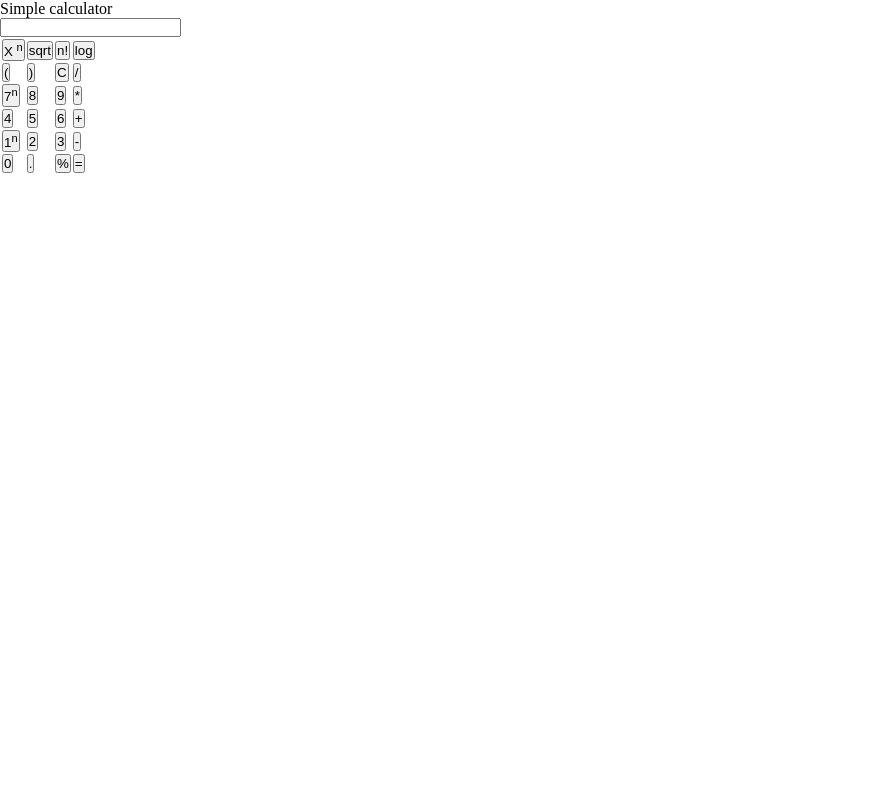
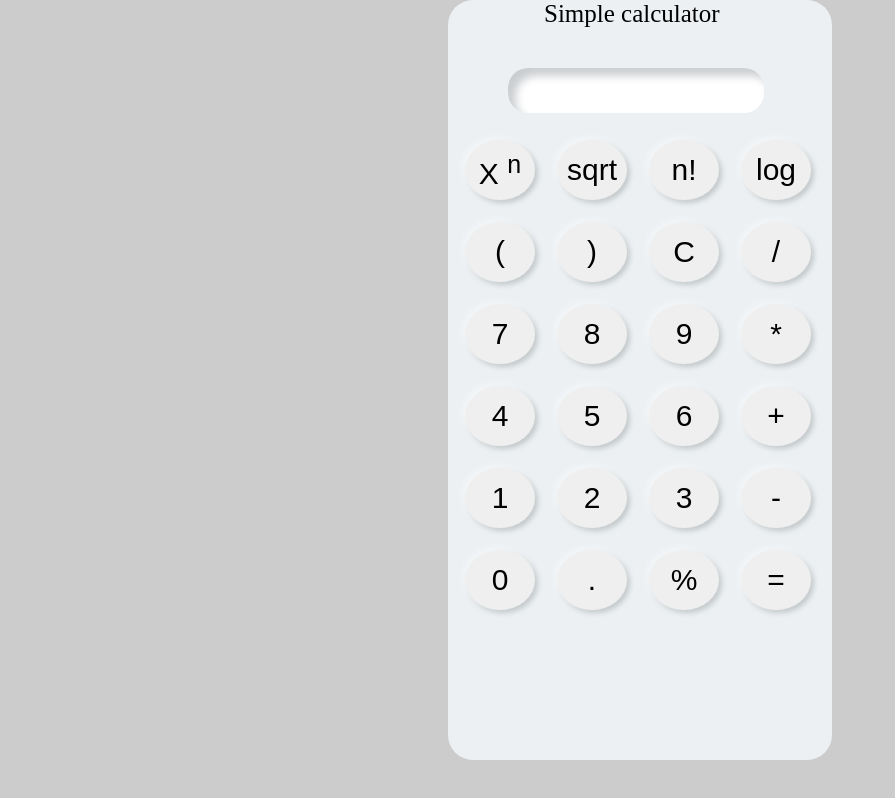
Before and after one commit to Yonas-Assefa/Lab_05_Exersice, a plain HTML site: page Simple_calculator_updated/index.html in a window 1280 px wide. Shown: the whole page, without its empty margins (0-895 px from the left). Drawn offline with Linux system fonts and the light colour scheme.

Commit message:
the calculator's some CSS styling were made

```diff
--- a/Simple_calculator_updated/Assets/CSS/style.css
+++ b/Simple_calculator_updated/Assets/CSS/style.css
@@ -3,3 +3,55 @@
     padding: 0px;
     box-sizing: border-box;
 }
+
+body{
+    background: #cccccc;
+}
+
+.calc-body{
+    border-radius: 25px;
+    background-color: #ecf0f3;
+    height: 95vh;
+    width: 30vw;
+    margin: auto;
+}
+
+.calc-title{
+    margin-left: 25%;
+    font-size: 25px;
+    color: black;
+}
+
+table{
+    margin-left: 5px;
+    margin-top: 100px;
+}
+
+input{
+    box-shadow: inset 8px 8px 8px #cbced1;
+    inset: -8px -8px 8px #fff;
+    outline: none;
+    font-size: 30px;
+    font-family: Cambria, Cochin, Georgia, Times, 'Times New Roman', serif;
+    height: 45px;
+    width: 20vw;
+    margin-top: 40px;
+    position: fixed;
+    margin-left: 60px;
+    border-radius: 20px;
+    border: none;
+
+}
+
+button{
+    box-shadow: -3px -3px 7px #ffffff73, 3px 3px 5px rgba(94, 104,100, 0.288);
+    color: black;
+    outline: none;
+    border: none;
+    border-radius: 50%;
+    height: 60px;
+    width: 70px;
+    font-size: 30px;
+    margin:10px;
+
+}
--- a/Simple_calculator_updated/index.html
+++ b/Simple_calculator_updated/index.html
@@ -30,7 +30,7 @@
             </tr>
 
             <tr>
-                <td><button>7<sup>n</sup></button></td>
+                <td><button>7</button></td>
                 <td><button>8</button></td>
                 <td><button>9</button></td>
                 <td><button>*</button></td>
@@ -45,7 +45,7 @@
 
 
             <tr>
-                <td><button>1<sup>n</sup></button></td>
+                <td><button>1</button></td>
                 <td><button>2</button></td>
                 <td><button>3</button></td>
                 <td><button>-</button></td>
```
